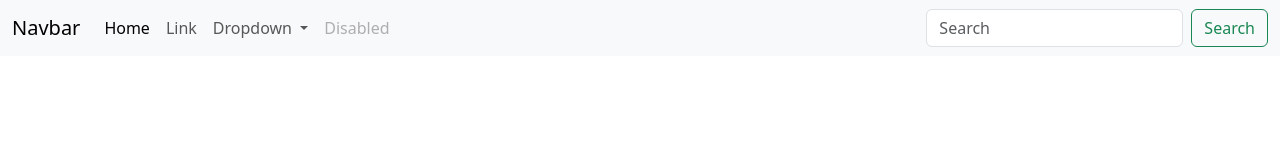
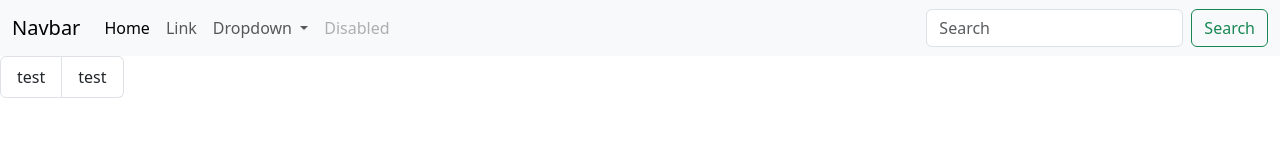
Before and after one commit to Alejandro142003/Notea, an Angular app: page / in a window 1280 px wide. Shown: the top 160 px of the page. Built offline with nearby package versions, Linux system fonts and the light colour scheme.

Commit message:
Commit antes de instalar bootstrap js

```diff
--- a/src/app/app.component.html
+++ b/src/app/app.component.html
@@ -5,8 +5,8 @@
   <meta charset="utf-8">
   <meta name="viewport" content="width=device-width, initial-scale=1">
   <title>Bootstrap demo</title>
-      <link href="https://cdn.jsdelivr.net/npm/bootstrap@5.3.2/dist/css/bootstrap.min.css" rel="stylesheet"
-        integrity="sha384-T3c6CoIi6uLrA9TneNEoa7RxnatzjcDSCmG1MXxSR1GAsXEV/Dwwykc2MPK8M2HN" crossorigin="anonymous">
+  <link href="https://cdn.jsdelivr.net/npm/bootstrap@5.3.2/dist/css/bootstrap.min.css" rel="stylesheet" integrity="sha384-T3c6CoIi6uLrA9TneNEoa7RxnatzjcDSCmG1MXxSR1GAsXEV/Dwwykc2MPK8M2HN" crossorigin="anonymous">
+  <link href="https://cdn.jsdelivr.net/npm/bootstrap@5.3.2/dist/js/bootstrap.bundle.min.js" rel="js">
 </head>
 
 <body>
@@ -49,8 +49,8 @@
       </div>
     </div>
   </nav>
-  <script src="https://cdn.jsdelivr.net/npm/@popperjs/core@2.11.8/dist/umd/popper.min.js" integrity="sha384-I7E8VVD/ismYTF4hNIPjVp/Zjvgyol6VFvRkX/vR+Vc4jQkC+hVqc2pM8ODewa9r" crossorigin="anonymous"></script>
-  <script src="https://cdn.jsdelivr.net/npm/bootstrap@5.3.2/dist/js/bootstrap.min.js" integrity="sha384-BBtl+eGJRgqQAUMxJ7pMwbEyER4l1g+O15P+16Ep7Q9Q+zqX6gSbd85u4mG4QzX+" crossorigin="anonymous"></script>
+
+  <app-note [note]="{title:'test', description:'test'}"></app-note>
 </body>
 
 <router-outlet></router-outlet>
--- a/src/app/app.module.ts
+++ b/src/app/app.module.ts
@@ -3,14 +3,16 @@ import { BrowserModule } from '@angular/platform-browser';
 
 import { AppRoutingModule } from './app-routing.module';
 import { AppComponent } from './app.component';
+import { NoteComponent } from './components/note/note.component';
 
 @NgModule({
   declarations: [
-    AppComponent
+    AppComponent,
+    NoteComponent
   ],
   imports: [
     BrowserModule,
-    AppRoutingModule
+    AppRoutingModule,
   ],
   providers: [],
   bootstrap: [AppComponent]
--- /dev/null
+++ b/src/app/components/note/note.component.html
@@ -0,0 +1,4 @@
+<ul class="list-group list-group-horizontal">
+    <li class="list-group-item">{{note.title}}</li>
+    <li class="list-group-item">{{note.description}}</li>
+</ul>
--- /dev/null
+++ b/src/app/components/note/note.component.ts
@@ -0,0 +1,22 @@
+import { Component, Input, OnInit } from '@angular/core';
+import { INote } from 'src/app/model/INote';
+
+@Component({
+  selector: 'app-note',
+  templateUrl: './note.component.html',
+  styleUrls: ['./note.component.css']
+})
+export class NoteComponent implements OnInit {
+  @Input('note') public note:INote = {
+    title:'',
+    description:''
+  };
+
+  constructor(){
+
+  }
+
+  ngOnInit(): void {
+
+  }
+}
--- /dev/null
+++ b/src/app/model/INote.ts
@@ -0,0 +1,4 @@
+export interface INote{
+    title:string,
+    description:string
+}
```
Also changed, not shown: src/app/components/note/note.component.css (added).
